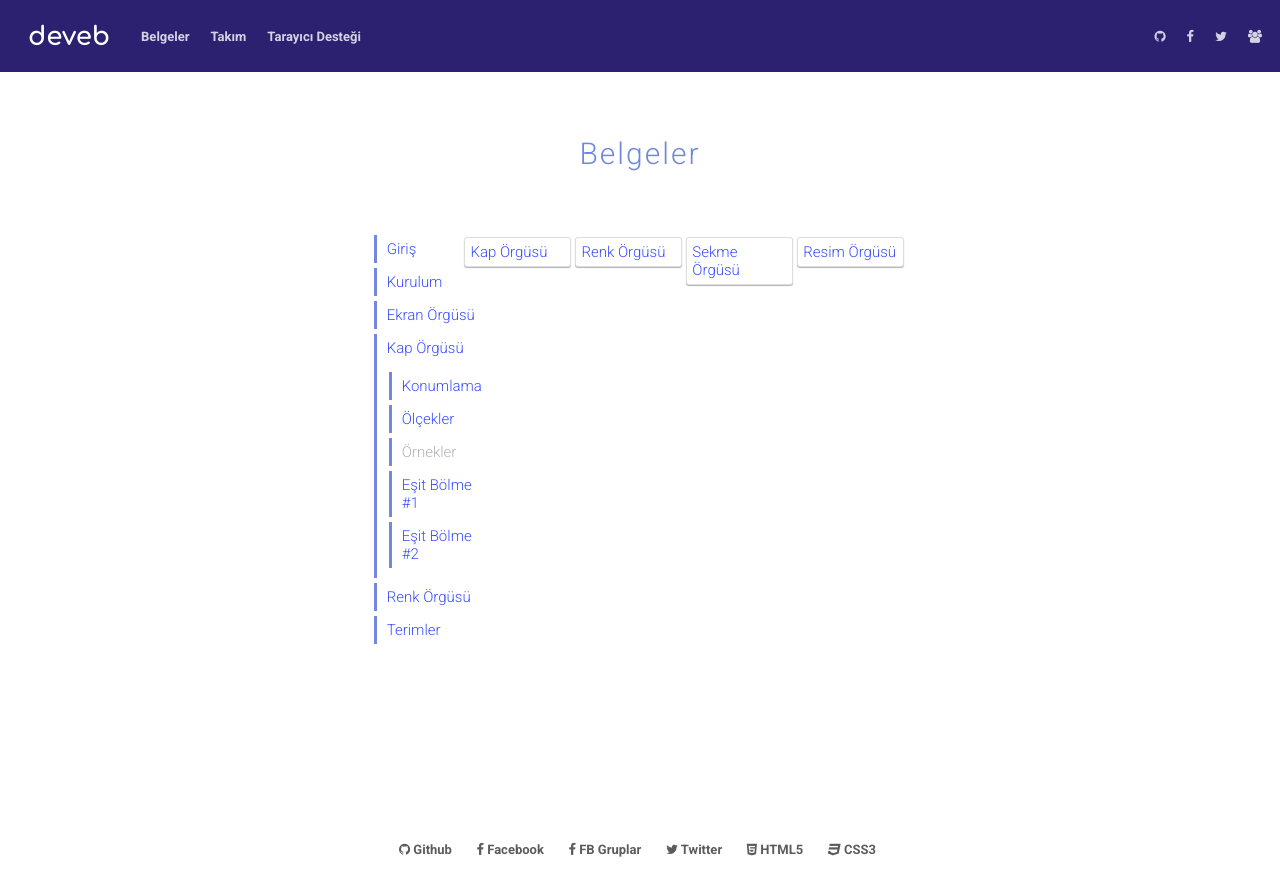
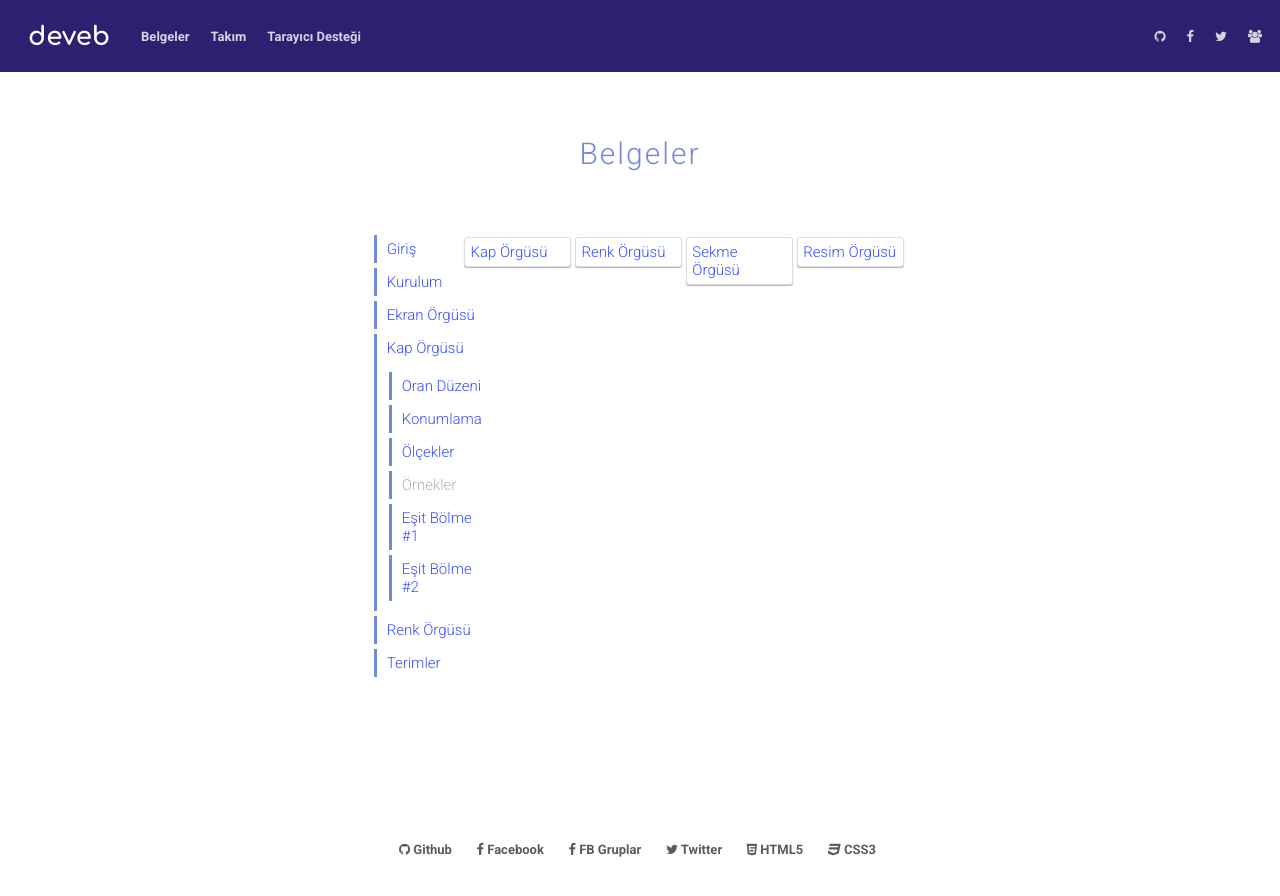
Before and after one commit to data-deveb/data-deveb.github.io, a Jekyll site: the page built from belgeler/belgeler.html, in a window 1280 px wide. Shown: the top 896 px of the page. Built offline with Jekyll 4.4.1, drawn with Linux system fonts in a browser that asks for light colours.

Commit message:
Güncelleme

```diff
--- a/_includes/icerik.html
+++ b/_includes/icerik.html
@@ -4,6 +4,7 @@
   <li><a href="/belgeler/ekran-orgusu.html">Ekran Örgüsü</a>
   <li><a href="/belgeler/kap-orgusu.html">Kap Örgüsü</a>
     <ul>
+      <li><a href="/belgeler/kap-orgusu/oran-duzeni.html">Oran Düzeni</a></li>
       <li><a href="/belgeler/kap-orgusu/konumlama.html">Konumlama</a></li>
       <li><a href="/belgeler/kap-orgusu/olcekler.html">Ölçekler</a></li>
       <li><h6 data-metin="ana gri">Örnekler</h6></li>
```
